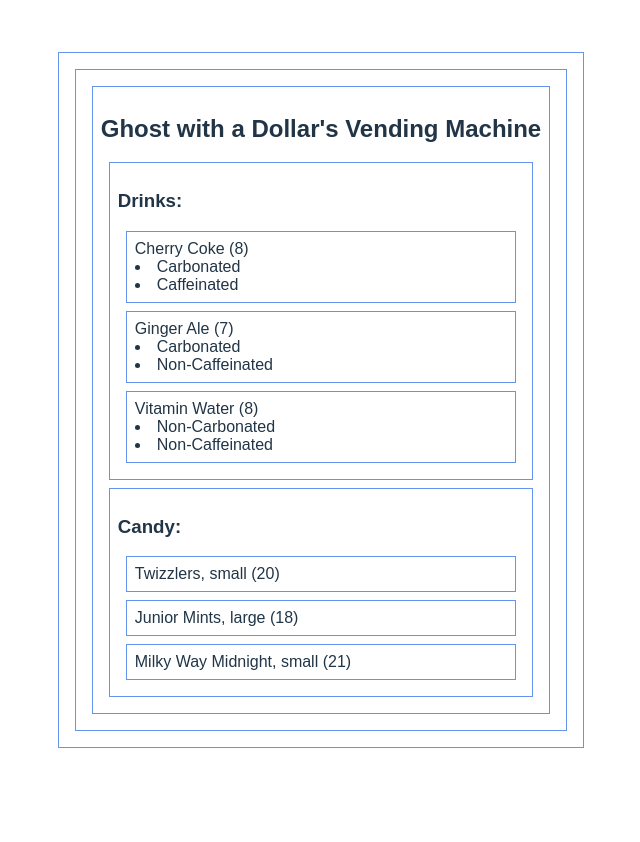
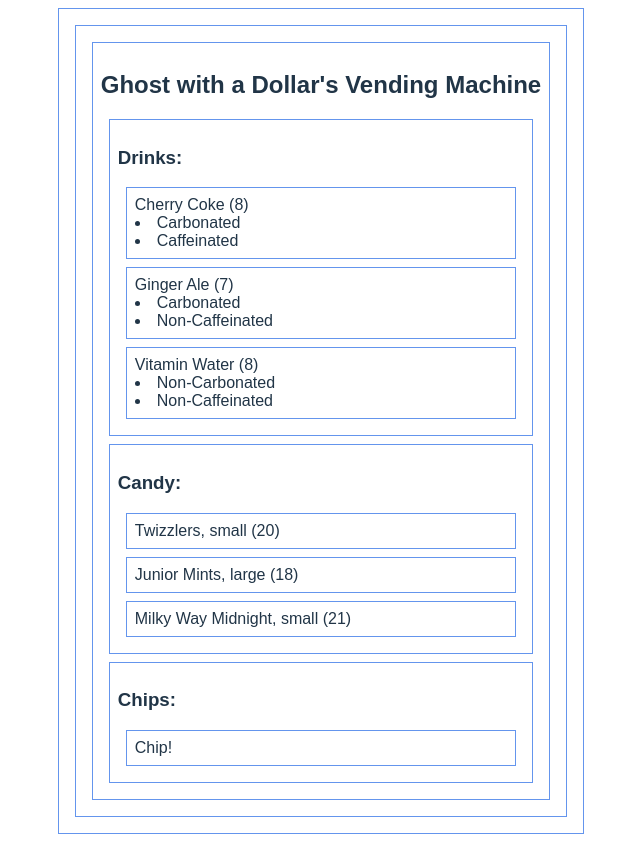
Before and after one commit to natnichols/floorplan-lab-vendingMachine, a React (Vite) app: page / in a window 1280 px wide. Shown: the whole page, without its empty margins (319-959 px from the left). Before the commit the page ends 800 px from the top, so only its background shows below. Built offline with nearby package versions, Linux system fonts and the light colour scheme.

Commit message:
stub up Chip component

```diff
--- /dev/null
+++ b/src/Chip.jsx
@@ -0,0 +1,9 @@
+const Chip = (props) => {
+  return (
+    <div>
+      Chip!
+    </div>
+  )
+}
+
+export default Chip;
--- a/src/VendingMachine.jsx
+++ b/src/VendingMachine.jsx
@@ -1,5 +1,6 @@
 import Drink from "./Drink";
 import Candy from "./Candy";
+import Chip from "./Chip";
 
 const VendingMachine = () => {
   return (
@@ -17,6 +18,10 @@
         <Candy candy={{name: "Junior Mints", size: "large", quantity: "18" }} />
         <Candy candy={{name: "Milky Way Midnight", size: "small", quantity: "21" }} />
       </div>
+      <div>
+        <h3>Chips:</h3>
+        <Chip />
+      </div>
     </div>
   )
 }
```
